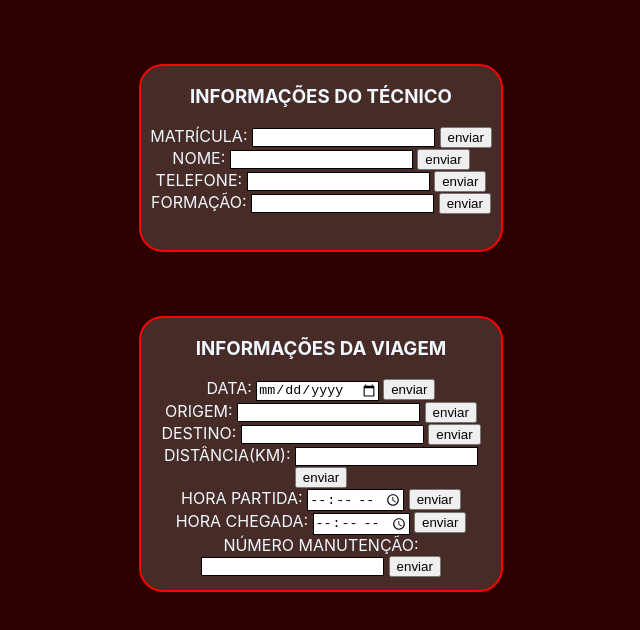
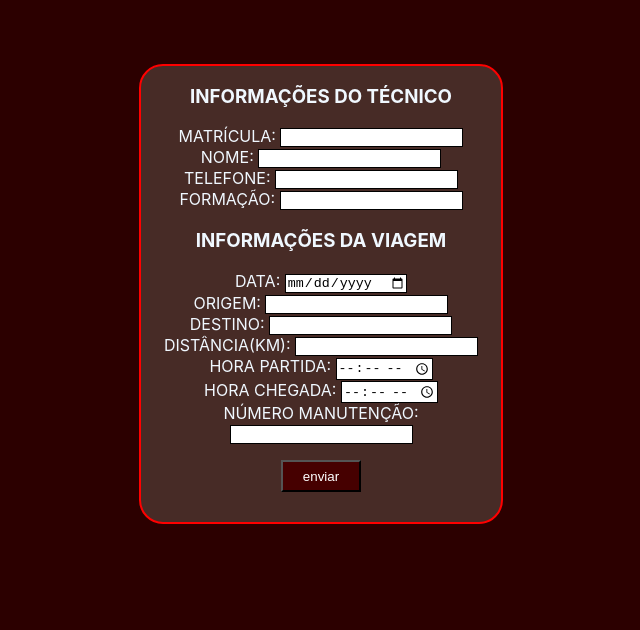
Before and after one commit to batista29/ATVDsemana2, a plain HTML site: page bcd/index2.html in a window 1280 px wide. Shown: the whole page, without its empty margins (533-1173 px from the left). Drawn offline with Linux system fonts and the light colour scheme.

Commit message:
Add files via upload

```diff
--- a/bcd/index2.html
+++ b/bcd/index2.html
@@ -14,61 +14,49 @@
         <div>
             <label>MATRÍCULA:</label>
             <input type="number"/>
-            <button>enviar</button>
         </div>
         <div>
             <label>NOME:</label>
             <input type="text"/>
-            <button>enviar</button>
         </div>
         <div>
             <label>TELEFONE:</label>
             <input type="number"/>
-            <button>enviar</button>
         </div>
         <div>
             <label>FORMAÇÃO:</label>
             <input type="text"/>
-            <button>enviar</button>
         </div>
-    </div>
-    <div class="prt2">
         <h3>INFORMAÇÕES DA VIAGEM</h3>
         <div>
             <label>DATA:</label>
             <input type="date"/>
-            <button>enviar</button>
         </div>
         <div>
             <label>ORIGEM:</label>
             <input type="text"/>
-            <button>enviar</button>
         </div>
         <div>
             <label>DESTINO:</label>
             <input type="text"/>
-            <button>enviar</button>
         </div>
         <div>
             <label>DISTÂNCIA(KM):</label>
             <input type="number"/>
-            <button>enviar</button>
         </div>
         <div>
             <label>HORA PARTIDA:</label>
             <input type="time"/>
-            <button>enviar</button>
         </div>
         <div>
             <label>HORA CHEGADA:</label>
             <input type="time"/>
-            <button>enviar</button>
         </div>
         <div>
             <label class="manutencao">NÚMERO MANUTENÇÃO:</label>
             <input type="number"/>
-            <button>enviar</button>
         </div>
+        <button>enviar</button>
     </div>
     </main>
 </body>
--- a/bcd/style.css
+++ b/bcd/style.css
@@ -4,7 +4,7 @@ body {
 
 .prt1,.prt2 {
     background-color: rgb(234, 238, 241);
-    height: 23vh;
+    height: 45vh;
     width: 45vh;
     font-family: -apple-system, BlinkMacSystemFont, 'Segoe UI', Roboto, Oxygen, Ubuntu, Cantarell, 'Open Sans', 'Helvetica Neue', sans-serif;
     margin-left: 83vh;
@@ -16,3 +16,10 @@ body {
 input{
     border: 1px solid rgb(18, 60, 173);
 }
+button{
+    margin-top: 2vh;
+    height: 4vh;
+    width: 10vh;
+    color: rgb(0, 0, 0);
+    background-color: rgb(151, 151, 255);
+}
--- a/bcd/style2.css
+++ b/bcd/style2.css
@@ -1,15 +1,7 @@
 body {
     background-color: rgb(44, 0, 0);
 }
-.prt1{
-    height: 23vh;
-    width: 45vh;
-}
-.prt2{
-    height: 34vh;
-    width: 45vh;
-}
-.prt1,.prt2 {
+.prt1 {
     background-color: rgb(71, 43, 38);
     color: aliceblue;
     font-family: -apple-system, BlinkMacSystemFont, 'Segoe UI', Roboto, Oxygen, Ubuntu, Cantarell, 'Open Sans', 'Helvetica Neue', sans-serif;
@@ -18,7 +10,16 @@ body {
     margin-top: 8vh;
     border-radius: 3vh;
     border: 2px solid rgb(255, 0, 0);
+    height: 57vh;
+    width: 45vh;
 }
 input{
     border: 1px solid rgb(0, 0, 0);
 }
+button{
+    margin-top: 2vh;
+    height: 4vh;
+    width: 10vh;
+    color: rgb(255, 255, 255);
+    background-color: rgb(70, 0, 0);
+}
--- a/bcd/style3.css
+++ b/bcd/style3.css
@@ -2,7 +2,7 @@ body {
     background-color: rgb(49, 51, 136);
 }
 .prt1{
-    height: 49vh;
+    height: 53vh;
     width: 55vh;
     background-color: rgb(17, 11, 65);
     color: aliceblue;
@@ -19,3 +19,10 @@ input{
 .lbl{
     margin-top: 1vh;
 }
+button{
+    margin-top: 2vh;
+    height: 4vh;
+    width: 10vh;
+    color: rgb(7, 0, 31);
+    background-color: rgb(0, 174, 255);
+}
```
Also changed, not shown: bcd/index1.html (+2 -10 lines), bcd/index3.html (+1 -10 lines).
